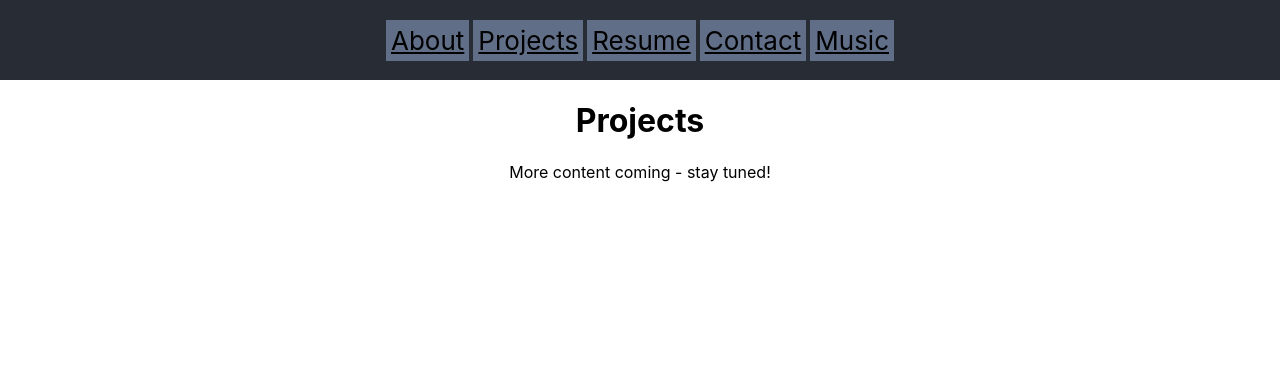
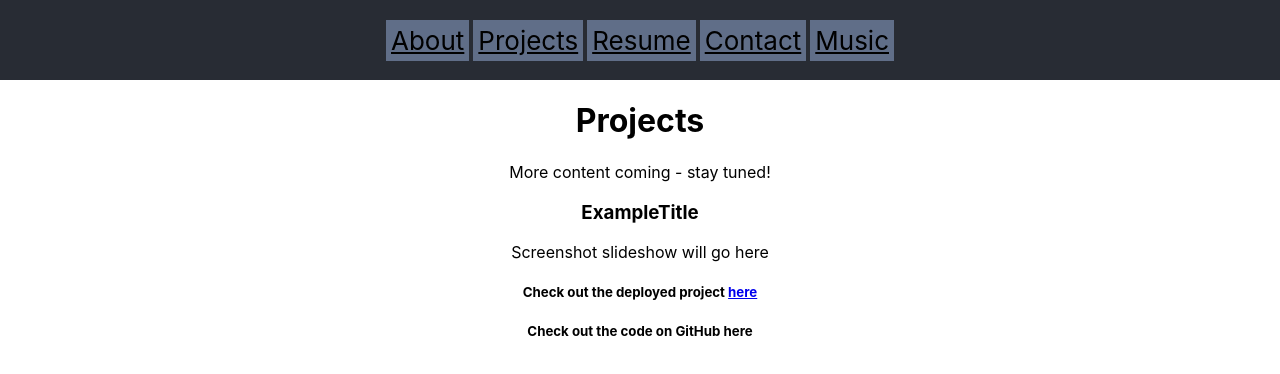
Before and after one commit to nholden212/portfolio, a React (Create React App) app: page /projects in a window 1280 px wide. Shown: the top 374 px of the page. Built offline with nearby package versions, Linux system fonts and the light colour scheme.

Commit message:
Project component can be passed into project page

```diff
--- /dev/null
+++ b/src/components/Project.js
@@ -0,0 +1,21 @@
+import React, { Component } from 'react';
+
+class Project extends Component {
+  constructor(props) {
+      super(props);
+  }
+
+    render() {
+    return (
+      <div className="Project">
+        <h3 className="ProjectTitle">{this.props.title}</h3>
+        <p className="ProjectDescription">{this.props.description}</p>
+        <div className="ProjectSlideshow">Screenshot slideshow will go here</div>
+        <h5 className="ProjectDeployedURL">Check out the deployed project <a className="" href={this.props.deployedURL}>here</a></h5>
+        <h5 className="ProjectGitHubURL">Check out the code on GitHub <a href={this.props.gitHubURL}>here</a></h5>
+      </div>
+    );
+  }
+}
+
+export default Project;
--- a/src/components/ProjectsPage.js
+++ b/src/components/ProjectsPage.js
@@ -1,4 +1,5 @@
 import React, { Component } from 'react';
+import Project from './Project';
 
 class ProjectsPage extends Component {
   render() {
@@ -6,6 +7,7 @@ class ProjectsPage extends Component {
       <div className="AboutPage">
         <h1>Projects</h1>
         <p>More content coming - stay tuned!</p>
+        <Project title="ExampleTitle" deployedURL="https://www.reddit.com/r/survivor/" />
       </div>
     );
   }
```
